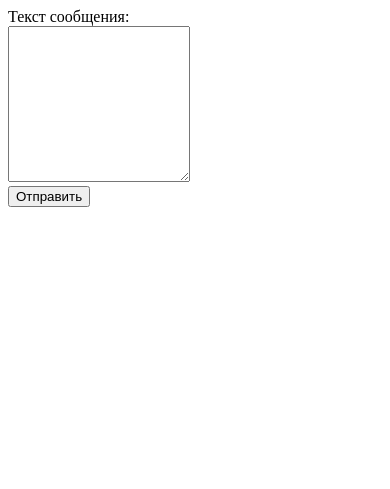
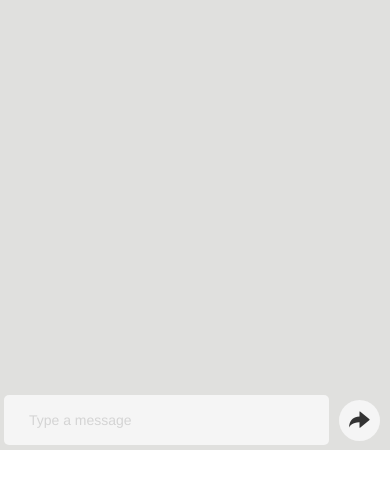
Before and after one commit to schwarz6661/tricbot, a Flask app: page /form/ in a window 390 px wide. Shown: the top 489 px of the page. Run offline with Flask 2, Linux system fonts and the light colour scheme; some libraries are stand-ins or nearby versions.

Commit message:
Sample form

```diff
--- a/webapp/static/css/form.css
+++ b/webapp/static/css/form.css
@@ -1,9 +1,154 @@
-td {align: right;}
-p {color: #ff0000;}
-tb {margin-top:120px;
-   cellpadding="27";
-   align=center;
-   width="700";
-   border="2px";
-   cellspacing="0";
-   bordercolor="white";}
+.chat {
+    padding-top: 40px;
+}
+
+.mytext {
+    border: 0;
+    padding: 10px;
+    background: whitesmoke;
+}
+
+.text {
+    width: 75%;
+    display: flex;
+    flex-direction: column;
+}
+
+.text>p:first-of-type {
+    width: 100%;
+    margin-top: 0;
+    margin-bottom: auto;
+    line-height: 13px;
+    font-size: 12px;
+}
+
+.text>p:last-of-type {
+    width: 100%;
+    text-align: right;
+    color: silver;
+    margin-bottom: -7px;
+    margin-top: auto;
+}
+
+.text-l {
+    float: left;
+    padding-right: 10px;
+}
+
+.text-r {
+    float: right;
+    padding-left: 10px;
+}
+
+.avatar {
+    display: flex;
+    justify-content: center;
+    align-items: center;
+    width: 25%;
+    float: left;
+    padding-right: 10px;
+}
+
+.macro {
+    margin-top: 5px;
+    width: 85%;
+    border-radius: 5px;
+    padding: 5px;
+    display: flex;
+}
+
+.msj-rta {
+    float: right;
+    background: whitesmoke;
+}
+
+.msj {
+    float: left;
+    background: white;
+}
+
+.frame {
+    background: #e0e0de;
+    height: 450px;
+    overflow: hidden;
+    padding: 0;
+}
+
+.frame>div:last-of-type {
+    position: absolute;
+    bottom: 0;
+    width: 100%;
+    display: flex;
+}
+
+body>div>div>div:nth-child(2)>span {
+    background: whitesmoke;
+    padding: 10px;
+    font-size: 21px;
+    border-radius: 50%;
+}
+
+body>div>div>div.msj-rta.macro {
+    margin: auto;
+    margin-left: 1%;
+}
+
+ul {
+    width: 100%;
+    list-style-type: none;
+    padding: 18px;
+    position: absolute;
+    bottom: 47px;
+    display: flex;
+    flex-direction: column;
+    top: 0;
+    overflow-y: scroll;
+}
+
+.msj:before {
+    width: 0;
+    height: 0;
+    content: "";
+    top: -5px;
+    left: -14px;
+    position: relative;
+    border-style: solid;
+    border-width: 0 13px 13px 0;
+    border-color: transparent #ffffff transparent transparent;
+}
+
+.msj-rta:after {
+    width: 0;
+    height: 0;
+    content: "";
+    top: -5px;
+    left: 14px;
+    position: relative;
+    border-style: solid;
+    border-width: 13px 13px 0 0;
+    border-color: whitesmoke transparent transparent transparent;
+}
+
+input:focus {
+    outline: none;
+}
+
+::-webkit-input-placeholder {
+    /* Chrome/Opera/Safari */
+    color: #d4d4d4;
+}
+
+::-moz-placeholder {
+    /* Firefox 19+ */
+    color: #d4d4d4;
+}
+
+:-ms-input-placeholder {
+    /* IE 10+ */
+    color: #d4d4d4;
+}
+
+:-moz-placeholder {
+    /* Firefox 18- */
+    color: #d4d4d4;
+}
--- /dev/null
+++ b/webapp/static/js/form.js
@@ -0,0 +1,72 @@
+var customer = {};
+customer.avatar = "https://lh6.googleusercontent.com/-lr2nyjhhjXw/AAAAAAAAAAI/AAAAAAAARmE/MdtfUmC0M4s/photo.jpg?sz=48";
+
+var bot = {};
+bot.avatar = "https://a11.t26.net/taringa/avatares/9/1/2/F/7/8/Demon_King1/48x48_5C5.jpg";
+
+function formatAMPM(date) {
+    var hours = date.getHours();
+    var minutes = date.getMinutes();
+    minutes = minutes < 10 ? '0' + minutes : minutes;
+    return hours + ':' + minutes;
+}
+
+//-- No use time. It is a javaScript effect.
+function insertChat(who, text, time) {
+    if (time === undefined) {
+        time = 0;
+    }
+    var control = "";
+    var date = formatAMPM(new Date());
+
+    if (who == "customer") {
+        control = '<li style="width:100%">' +
+            '<div class="msj macro">' +
+            '<div class="avatar"><img class="img-circle" style="width:100%;" src="' + customer.avatar + '" /></div>' +
+            '<div class="text text-l">' +
+            '<p>' + text + '</p>' +
+            '<p><small>' + date + '</small></p>' +
+            '</div>' +
+            '</div>' +
+            '</li>';
+    } else {
+        control = '<li style="width:100%;">' +
+            '<div class="msj-rta macro">' +
+            '<div class="text text-r">' +
+            '<p>' + text + '</p>' +
+            '<p><small>' + date + '</small></p>' +
+            '</div>' +
+            '<div class="avatar" style="padding:0px 0px 0px 10px !important"><img class="img-circle" style="width:100%;" src="' + bot.avatar + '" /></div>' +
+            '</li>';
+    }
+    setTimeout(
+        function () {
+            $("ul").append(control).scrollTop($("ul").prop('scrollHeight'));
+        }, time);
+
+}
+
+function resetChat() {
+    $("ul").empty();
+}
+
+
+$(document).ready(function () {
+    resetChat();
+    $(".mytext").on("keyup", function (e) {
+        if ((e.keyCode || e.which) == 13) {
+            var text = $(this).val();
+            if (text !== "") {
+                insertChat("bot", text);
+                $(this).val('');
+            }
+        }
+    });
+    $("#send").on("click", function (e) {
+        var $text = $('.mytext');
+        if ($text.val() !== "") {
+            insertChat("customer", $text.val());
+            $text.val('');
+        }
+    });
+});
--- a/webapp/templates/form.html
+++ b/webapp/templates/form.html
@@ -7,43 +7,36 @@
     <!--<meta name="viewport" content="width=device-width, initial-scale=1.0">-->
     <!--<meta http-equiv="X-UA-Compatible" content="ie=edge">-->
     <meta http-equiv=Content-Type content="text/html">
+    {% block css -%}
+        <link rel="stylesheet" href="//netdna.bootstrapcdn.com/bootstrap/3.0.0/css/bootstrap.min.css">
+        <link rel="stylesheet" href="{{ url_for('static', filename='css/form.css') }}">
+    {%- endblock -%}
+
+    {% block js -%}
+        <script src="//code.jquery.com/jquery-1.11.1.min.js"></script>
+        <script src="//netdna.bootstrapcdn.com/bootstrap/3.0.0/js/bootstrap.min.js"></script>
+        <script src="{{ url_for('static', filename='js/form.js') }}"></script>
+    {%- endblock -%}
 
     <title>{%- block title -%}ТРИЦ{%- endblock -%}</title>
-
-
 </head>
 
 <body>
-    {% block css -%}
-        <link rel="stylesheet" href="{{ url_for('static', filename='css/form.css') }}">
+    {%- block content -%}
+        <div class="col-sm-3 col-sm-offset-4 frame">
+            <ul></ul>
+            <div>
+                <div class="msj-rta macro">
+                    <div class="text text-r" style="background:whitesmoke !important">
+                        <input class="mytext" placeholder="Type a message" />
+                    </div>
+
+                </div>
+                <div style="padding:10px;">
+                    <span id="send" class="glyphicon glyphicon-share-alt"></span>
+                </div>
+            </div>
+        </div>
     {%- endblock -%}
-
-    {%- block content -%}
-    <div id="content">
-    <table id="tb">
-        <tr>
-            <form name = "form1">
-                Текст сообщения:
-                <br> <textarea name = "message" rows = "10" cols = "20"></textarea></br>
-                <button id="but1">Отправить</button>
-            </form>
-        </tr>
-    </table>
-    </div>
-    {%- endblock -%}
-
-    {% block js -%}
-        <script type="text/javascript" src="//http://ajax.googleapis.com/ajax/libs/jquery/1.5/jquery.min.js"></script>
-        <script type="text/javascript" src="//http://ajax.googleapis.com/ajax/libs/jquery/1.5/jquery.min.js"></script>
-    {%- endblock -%}
-    <!--{%- block footer -%}-->
-        <!--<footer id="footer" class="footer">-->
-            <!--<span id="clock">Дата и время</span>-->
-        <!--</footer>-->
-    <!--{%- endblock -%}-->
 </body>
-    {%- block tail -%}
-        <script src="{{ url_for('static', filename='js/form_button.js') }}"></script>
-        <!--<script src="{{ url_for('static', filename='js/react-dom.js') }}"></script>-->
-    {%- endblock -%}
 </html>
```
Also changed, not shown: webapp/static/js/form_button.js (deleted).
